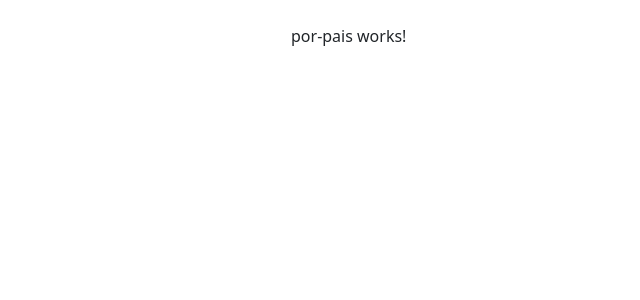
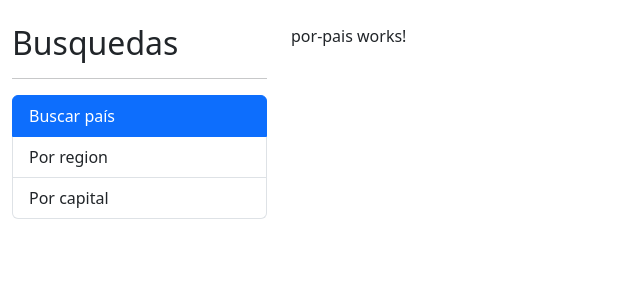
Before and after one commit to recover1988/ANGULAR-PaisesApp, an Angular app: page / in a window 1280 px wide. Shown: the top 300 px of the page, without its empty margins (0-640 px from the left). Built offline with nearby package versions, Linux system fonts and the light colour scheme.

Commit message:
hhtml for sidebar

```diff
--- a/src/app/app.component.html
+++ b/src/app/app.component.html
@@ -1,6 +1,6 @@
 <div class="row container mt-4">
   <div class="col-3">
-
+    <app-sidebar></app-sidebar>
   </div>
   <div class="col">
     <router-outlet></router-outlet>
--- a/src/app/shared/shared.module.ts
+++ b/src/app/shared/shared.module.ts
@@ -1,6 +1,8 @@
 import { NgModule } from '@angular/core';
 import { CommonModule } from '@angular/common';
 import { SidebarComponent } from './sidebar/sidebar.component';
+import { AppRoutingModule } from '../app-routing.module';
+import { RouterModule } from '@angular/router';
 
 
 
@@ -12,7 +14,9 @@ import { SidebarComponent } from './sidebar/sidebar.component';
     SidebarComponent
   ],
   imports: [
-    CommonModule
+    CommonModule,
+    RouterModule,
+    // AppRoutingModule
   ]
 })
 export class SharedModule { }
```
